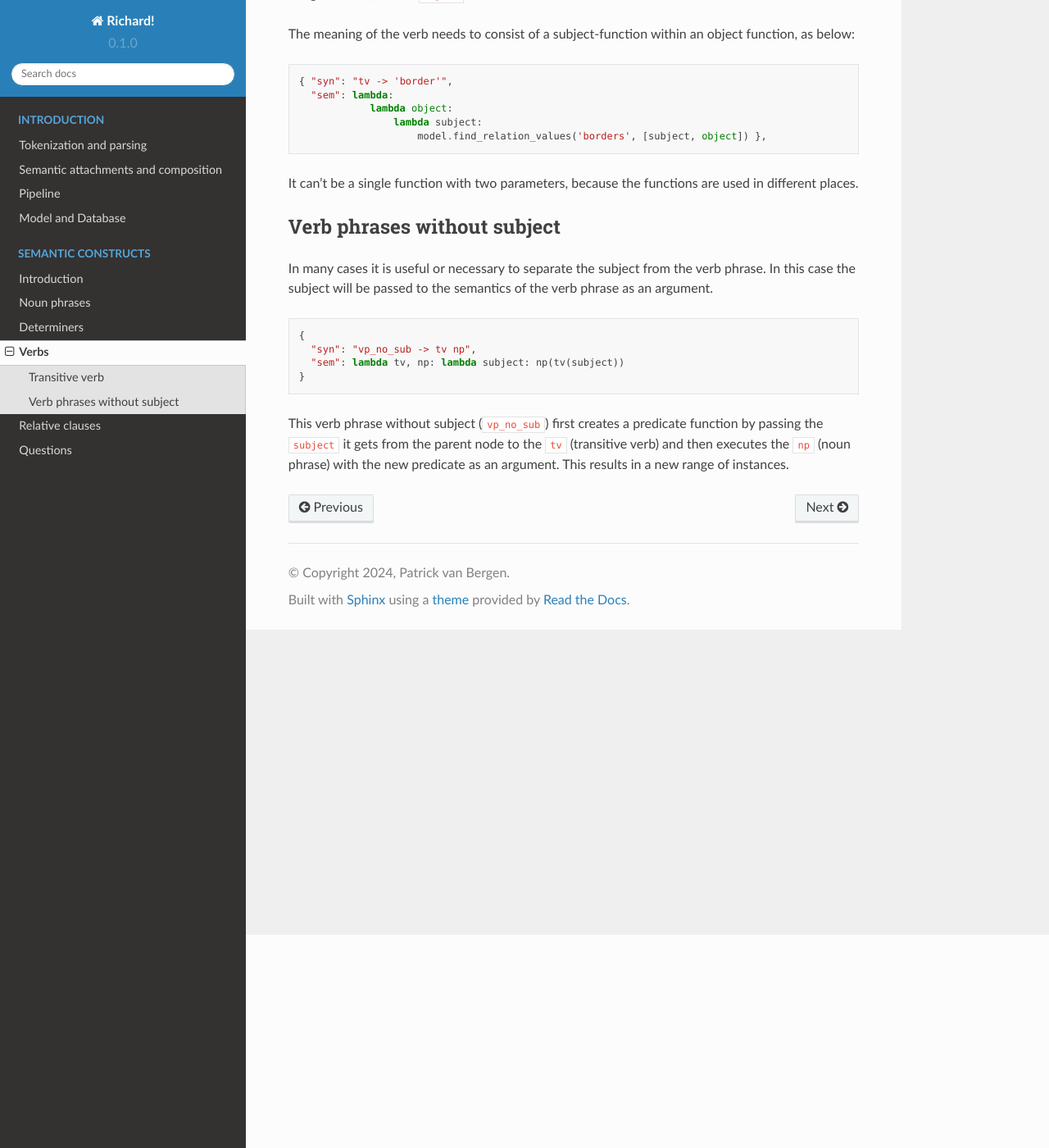
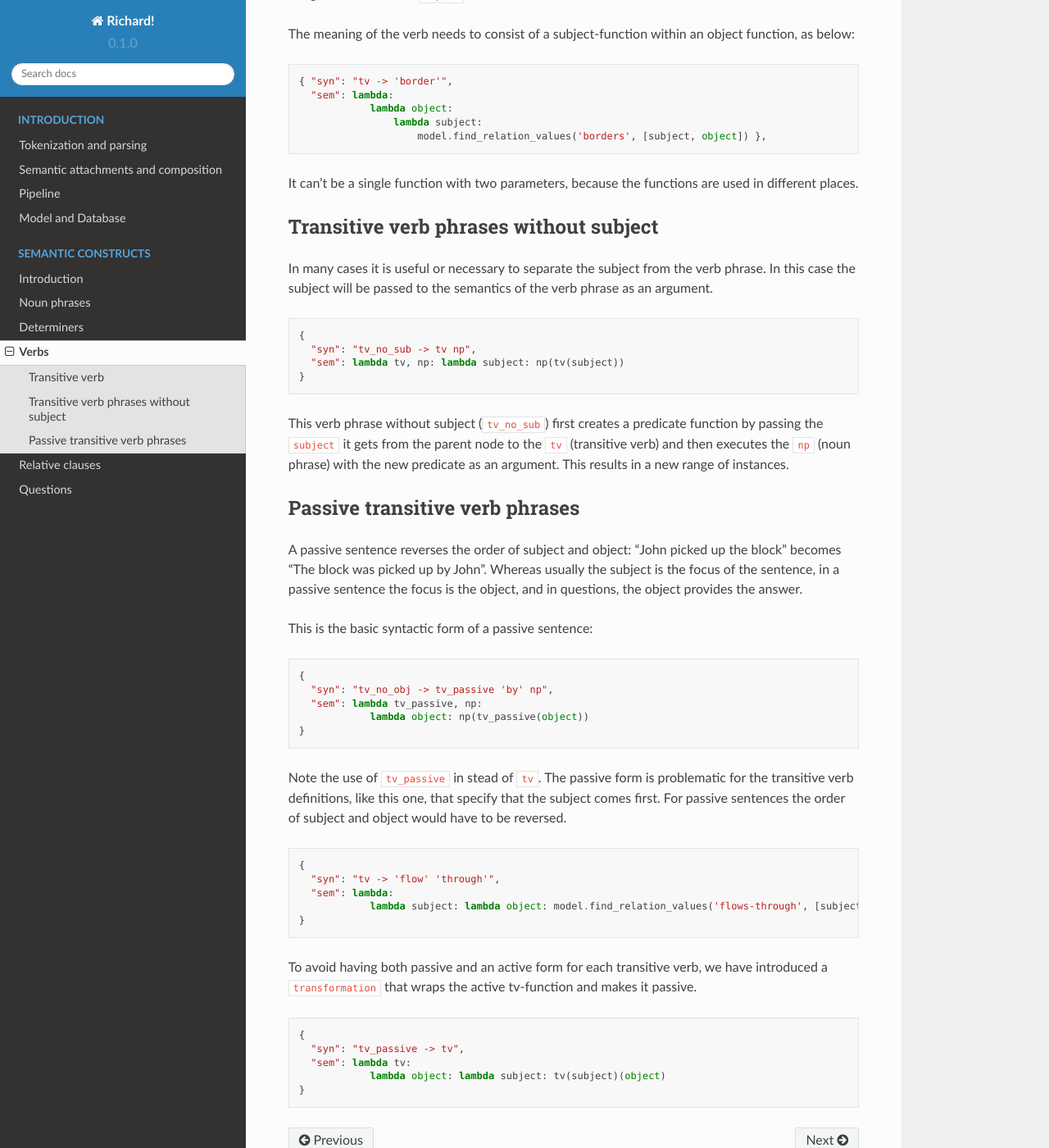
Before and after one commit to garfix/richard-readthedocs, a Sphinx documentation site: the page built from docs/source/language/verb-phrases.md, in a window 1280 px wide and 1400 px high, scrolled down 260 px. Shown: the whole window at 82% size. Built offline with Sphinx 7.4.7 and the Read the Docs theme 2.0.0, drawn with Linux system fonts in a browser that asks for light colours.

Commit message:
passives

```diff
--- a/docs/source/language/verb-phrases.md
+++ b/docs/source/language/verb-phrases.md
@@ -16,15 +16,49 @@ The meaning of the verb needs to consist of a subject-function within an object
 
 It can't be a single function with two parameters, because the functions are used in different places.
 
-## Verb phrases without subject
+## Transitive verb phrases without subject
 
 In many cases it is useful or necessary to separate the subject from the verb phrase. In this case the subject will be passed to the semantics of the verb phrase as an argument.
 
 ~~~python
 {
-  "syn": "vp_no_sub -> tv np",
+  "syn": "tv_no_sub -> tv np",
   "sem": lambda tv, np: lambda subject: np(tv(subject))
 }
 ~~~
 
-This verb phrase without subject (`vp_no_sub`) first creates a predicate function by passing the `subject` it gets from the parent node to the `tv` (transitive verb) and then executes the `np` (noun phrase) with the new predicate as an argument. This results in a new range of instances.
+This verb phrase without subject (`tv_no_sub`) first creates a predicate function by passing the `subject` it gets from the parent node to the `tv` (transitive verb) and then executes the `np` (noun phrase) with the new predicate as an argument. This results in a new range of instances.
+
+## Passive transitive verb phrases
+
+A passive sentence reverses the order of subject and object: "John picked up the block" becomes "The block was picked up by John". Whereas usually the subject is the focus of the sentence, in a passive sentence the focus is the object, and in questions, the object provides the answer.
+
+This is the basic syntactic form of a passive sentence:
+
+~~~python
+{
+  "syn": "tv_no_obj -> tv_passive 'by' np",
+  "sem": lambda tv_passive, np:
+            lambda object: np(tv_passive(object))
+}
+~~~
+
+Note the use of `tv_passive` in stead of `tv`. The passive form is problematic for the transitive verb definitions, like this one, that specify that the subject comes first. For passive sentences the order of subject and object would have to be reversed.
+
+~~~python
+{
+  "syn": "tv -> 'flow' 'through'",
+  "sem": lambda:
+            lambda subject: lambda object: model.find_relation_values('flows-through', [subject, object])
+}
+~~~
+
+To avoid having both passive and an active form for each transitive verb, we have introduced a `transformation` that wraps the active tv-function and makes it passive.
+
+~~~python
+{
+  "syn": "tv_passive -> tv",
+  "sem": lambda tv:
+            lambda object: lambda subject: tv(subject)(object)
+}
+~~~
```
